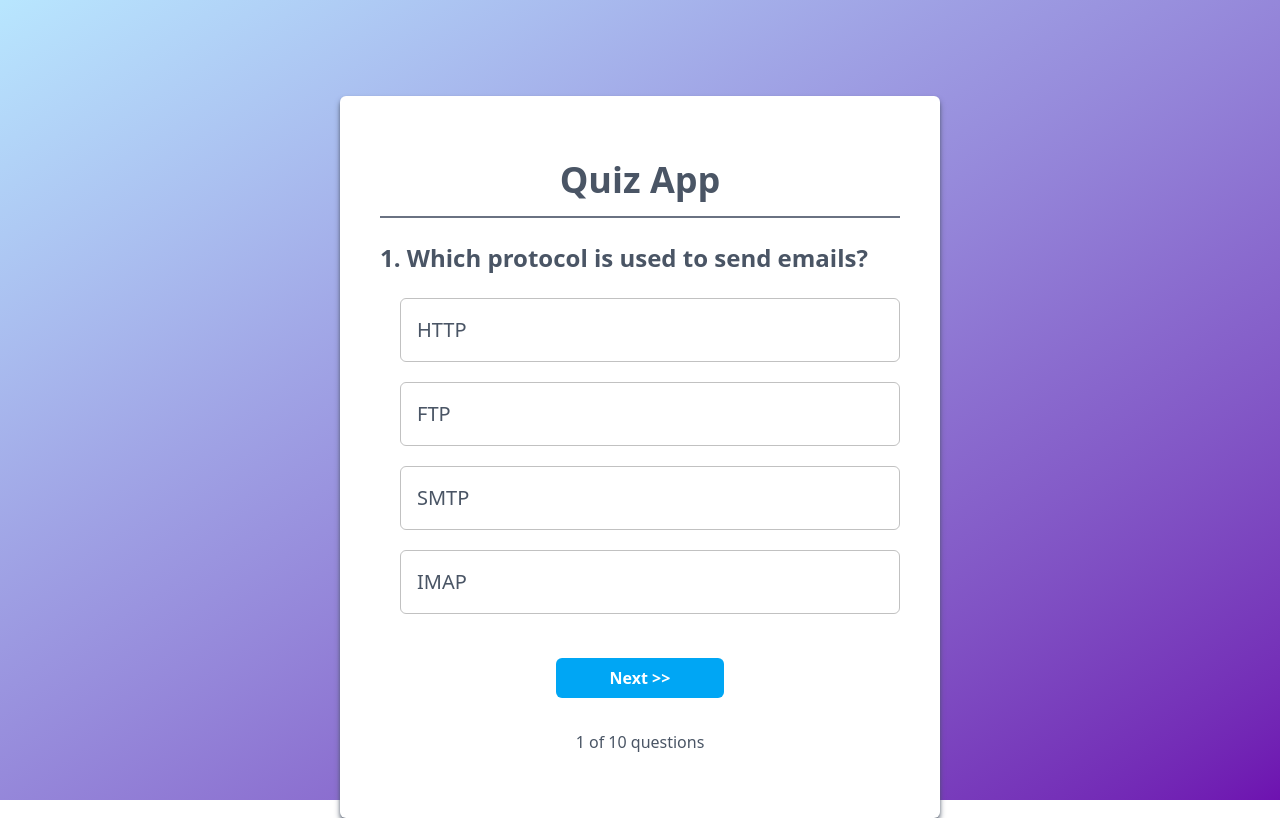
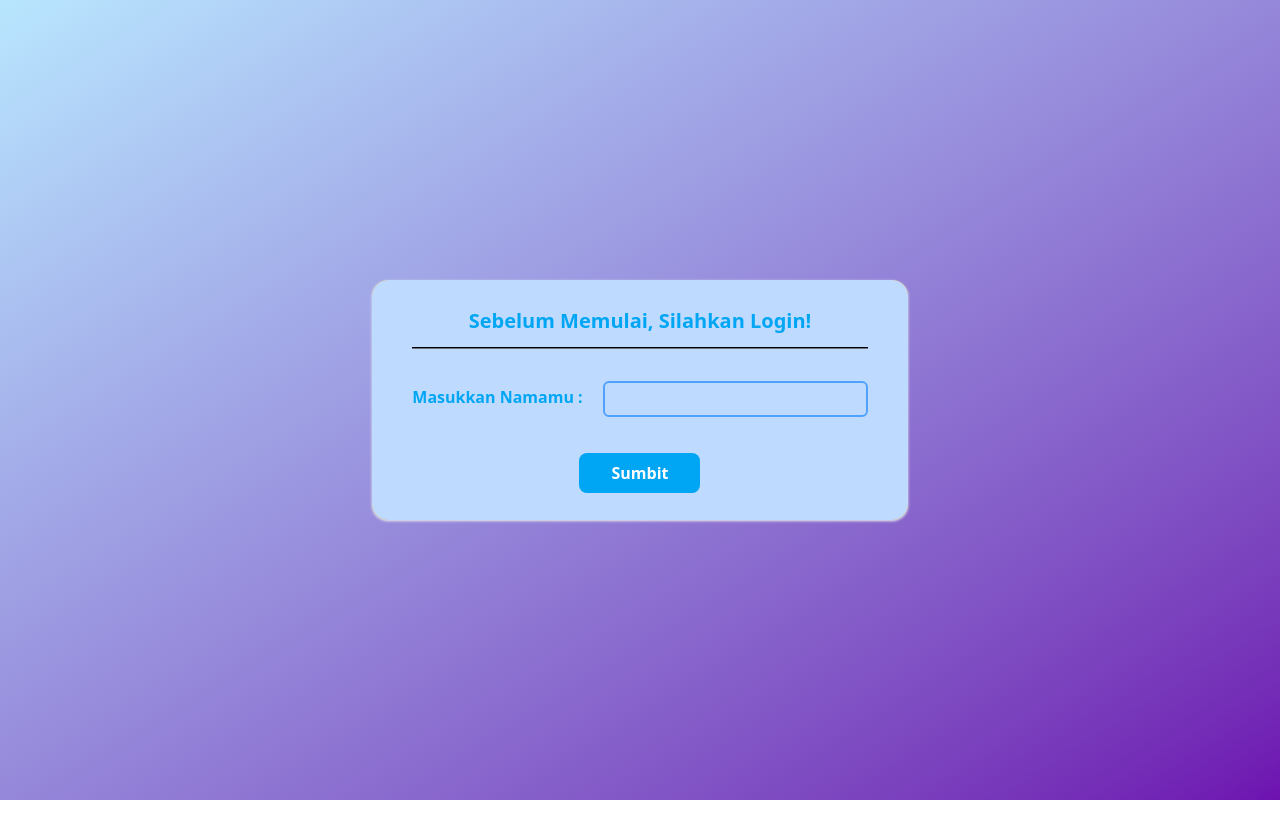
Before and after one commit to salman-ctrl/Quiz-App-Development, a React (Vite) app: page / in a window 1280 px wide. Built offline with nearby package versions, Linux system fonts and the light colour scheme.

Commit message:
menambahkan form login

```diff
--- a/src/App.jsx
+++ b/src/App.jsx
@@ -1,9 +1,18 @@
-import React from 'react'
+import React, { useState } from 'react'
 import Quiz from './Components/Quiz/Quiz'
+import Login from './Components/Quiz/Login'
+
+
 const App = () => {
+
+  const [nama, setNama] = useState("")
+  const [quiz, setQuiz] = useState(false)
+
   return (
     <div className='h-screen flex justify-center w-full bg-gradient-to-br from-sky-200 to-purple-800 '>
-      <Quiz />
+      {quiz ? <Quiz nama={nama} setQuiz={setQuiz} /> : <Login setNama={setNama} setQuiz={setQuiz} />}
+
+
     </div>
   )
 }
--- /dev/null
+++ b/src/Components/Quiz/Login.jsx
@@ -0,0 +1,48 @@
+import React, { useRef, useState } from 'react'
+
+const Login = ({ setNama, setQuiz }) => {
+
+    const [inputNama, setInputNama] = useState('')
+    const inputRef = useRef(null)
+
+    const handleSubmit = () => {
+        if (inputNama.trim() === "") {
+            inputRef.current.classList.add("kosong")
+            alert("Nama Tidak Boleh Kosong")
+            return;
+        }
+
+        setNama(inputNama)
+        setInputNama('')
+        setQuiz(true)
+
+    }
+
+    const handleChange = (e) => {
+        setInputNama(e.target.value);
+        inputRef.current.classList.remove('kosong'); // Hapus border merah saat mulai mengetik
+    };
+
+    return (
+        <div className=' bg-amber-500 h-60 m-auto rounded-2xl shadow-gray-200 shadow-sm'>
+            <div className='h-60 px-10 gap-5 bg-blue-200 justify-center items-center flex flex-col rounded-2xl font-bold'>
+                <h1 className='text-sky-500 text-xl '>Sebelum Memulai, Silahkan Login!</h1>
+                <hr className='h-0.5 -mt-2 mb-3 bg-gray-500 w-full' />
+                <div className='flex flex-row gap-5'>
+                    <h1 className='py-1 text-sky-500'>Masukkan Namamu :</h1>
+                    <input
+                        ref={inputRef}
+                        className='border-2 border-blue-400 outline-none rounded-md px-2 py-1 transition-all duration-300'
+                        type='text'
+                        value={inputNama}
+                        onChange={handleChange}
+                    />
+                </div>
+                <button onClick={handleSubmit} className='px-8 mt-4 rounded-lg py-2 bg-sky-500 text-white'>Sumbit</button>
+            </div>
+
+        </div>
+    )
+}
+
+export default Login
--- a/src/Components/Quiz/Quiz.jsx
+++ b/src/Components/Quiz/Quiz.jsx
@@ -1,6 +1,9 @@
 import React, { useEffect, useRef, useState } from 'react'
 import { data } from '../../../public/data'
-const Quiz = () => {
+
+
+
+const Quiz = ({ nama, setQuiz }) => {
 
     let [index, setIndex] = useState(0);
     let [question, setQuestion] = useState(data[index]);
@@ -15,8 +18,6 @@ const Quiz = () => {
 
     let option_array = [option1, option2, option3, option4]
 
-
-
     const checkAns = (e, answer) => {
         if (lock === false) {
             if (question.answer === answer) {
@@ -30,7 +31,6 @@ const Quiz = () => {
                 option_array[question.answer - 1].current.classList.add("correct")
             }
         }
-
     }
 
     const next = () => {
@@ -52,15 +52,14 @@ const Quiz = () => {
         }
 
     };
-
-
-
     const reset = () => {
         setIndex(0);
         setQuestion(data[0]);
         setScore(0);
         setLock(false);
         setResult(false);
+        setQuiz(false)
+
     }
 
     return (
@@ -82,7 +81,7 @@ const Quiz = () => {
                 <h2 className='m-auto text-xl mt-5 mb-2 font-semibold' >Correct {score} out of {data.length}</h2>
 
                 <h2 className='m-auto text-3xl mb-5 font-bold'> {score * 10}/{data.length * 10} </h2>
-                <h2 className='m-auto text-2xl font-medium'>Scored</h2>
+                <h2 className='m-auto text-2xl font-medium'>Scored {nama ? nama : "user"}</h2>
                 <button onClick={reset} className='px-4 cursor-pointer py-2 bg-sky-500  w-42 font-semibold text-white rounded-md m-auto transition-all duration-500 ease-in-out hover:bg-sky-600 hover:scale-105'> Reset </button>
             </> : <> </>}
 
--- a/src/index.css
+++ b/src/index.css
@@ -17,3 +17,7 @@
 .wrong {
   @apply border-red-200 bg-red-500;
 }
+
+.kosong {
+  border: 2px solid red;
+}
```
